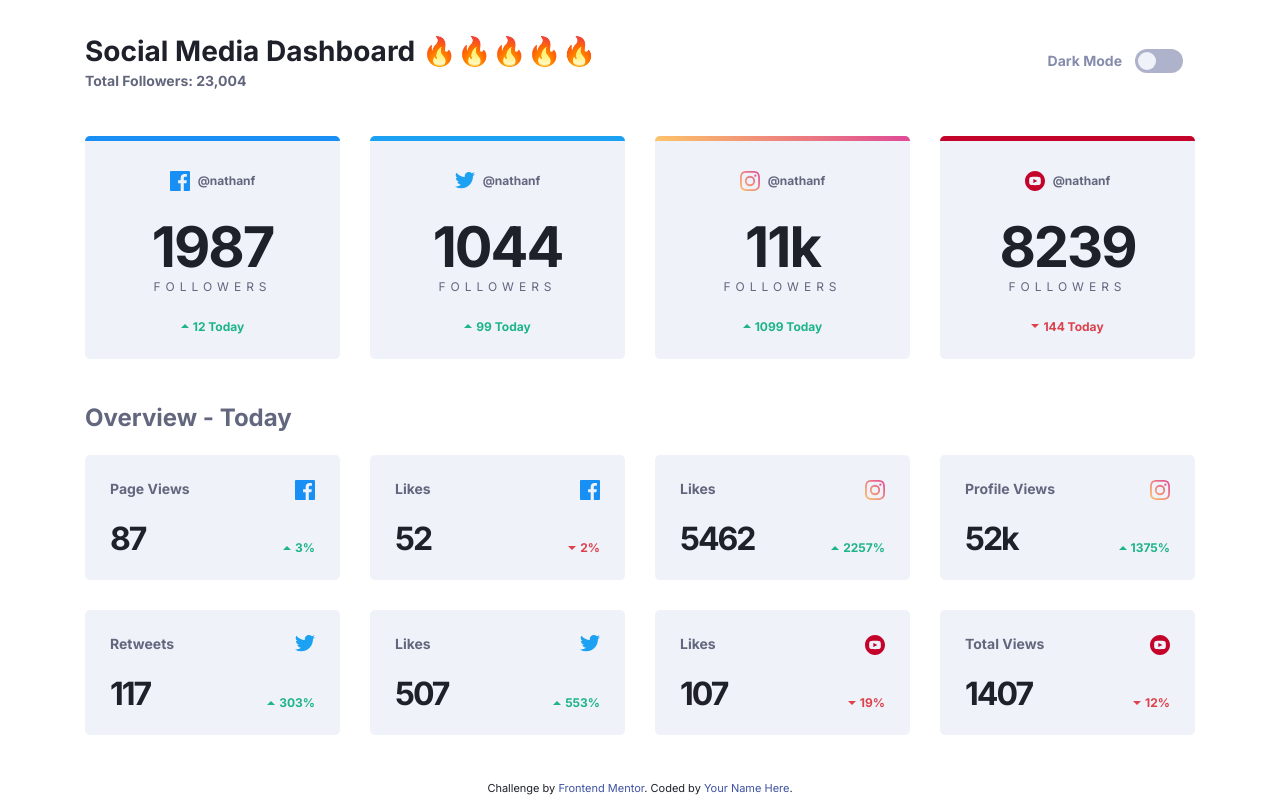
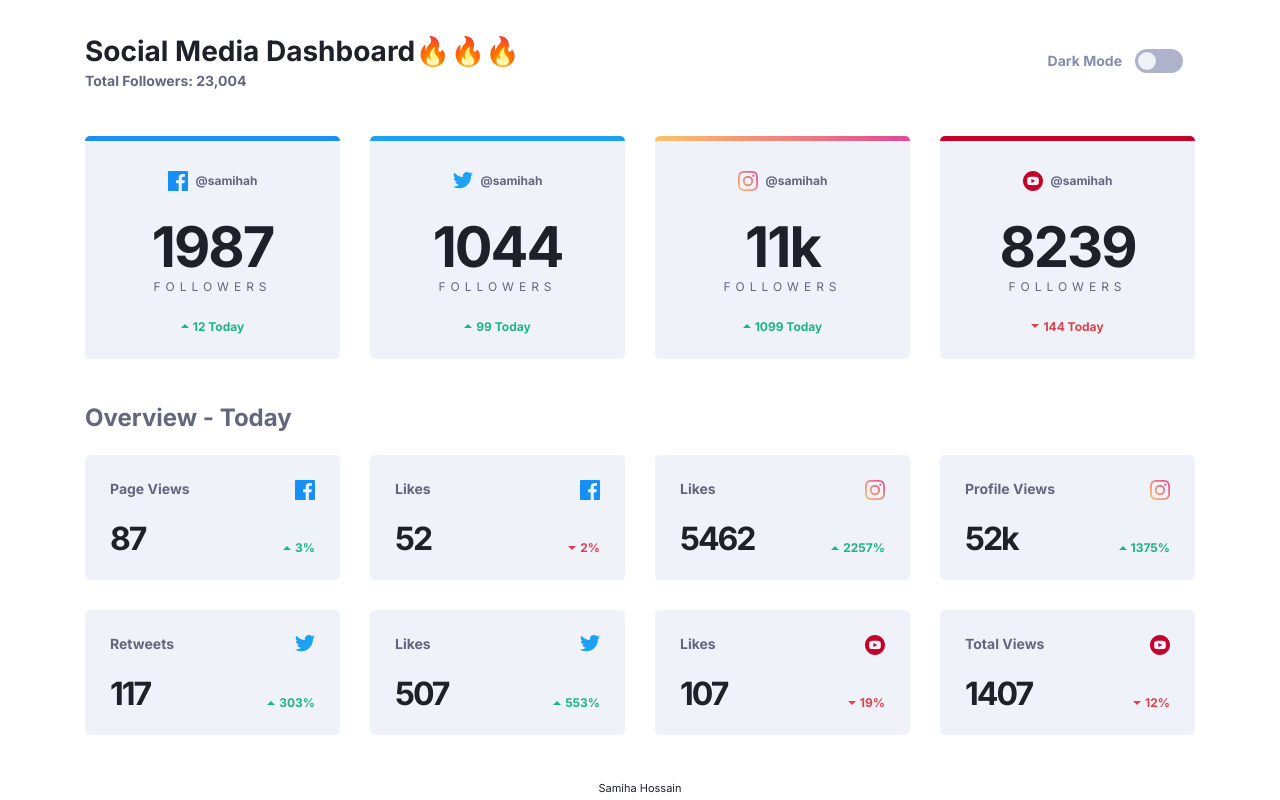
Before and after one commit to Samiha-Hossain19/Social-Media-Dashboard-with-Theme-Switcher, a website: page index.html in a window 1280 px wide. Drawn offline with Linux system fonts and the light colour scheme.

Commit message:
final commit

```diff
--- a/index.html
+++ b/index.html
@@ -12,7 +12,7 @@
       href="./images/favicon-32x32.png"
     />
 
-    <title>Frontend Mentor | [Challenge Name Here]</title>
+    <title>Social Media Dashboard - Samiha</title>
 
     <!-- Google Fonts -->
     <link rel="preconnect" href="https://fonts.googleapis.com" />
@@ -39,7 +39,7 @@
   <body>
     <header class="header container">
       <div class="header__title">
-        <h1>Social Media Dashboard 🔥🔥🔥🔥🔥</h1>
+        <h1>Social Media Dashboard🔥🔥🔥</h1>
         <span class="header__subtitle">Total Followers: 23,004</span>
       </div>
 
@@ -70,7 +70,7 @@
               src="/images/icon-facebook.svg"
               alt="Facebook"
             />
-            <div class="card__username">@nathanf</div>
+            <div class="card__username">@samihah</div>
           </div>
           <div class="card__followers">
             <div class="card__count card__count--big">1987</div>
@@ -89,7 +89,7 @@
               src="/images/icon-twitter.svg"
               alt="Twitter"
             />
-            <div class="card__username">@nathanf</div>
+            <div class="card__username">@samihah</div>
           </div>
           <div class="card__followers">
             <div class="card__count card__count--big">1044</div>
@@ -108,7 +108,7 @@
               src="/images/icon-instagram.svg"
               alt="Instagram"
             />
-            <div class="card__username">@nathanf</div>
+            <div class="card__username">@samihah</div>
           </div>
           <div class="card__followers">
             <div class="card__count card__count--big">11k</div>
@@ -127,7 +127,7 @@
               src="/images/icon-youtube.svg"
               alt="YouTube"
             />
-            <div class="card__username">@nathanf</div>
+            <div class="card__username">@samihah</div>
           </div>
           <div class="card__followers">
             <div class="card__count card__count--big">8239</div>
@@ -219,11 +219,6 @@
       </section>
     </main>
 
-    <div class="attribution">
-      Challenge by
-      <a href="https://www.frontendmentor.io?ref=challenge" target="_blank"
-        >Frontend Mentor</a
-      >. Coded by <a href="#">Your Name Here</a>.
-    </div>
+    <div class="attribution">Samiha Hossain</div>
   </body>
 </html>
```
